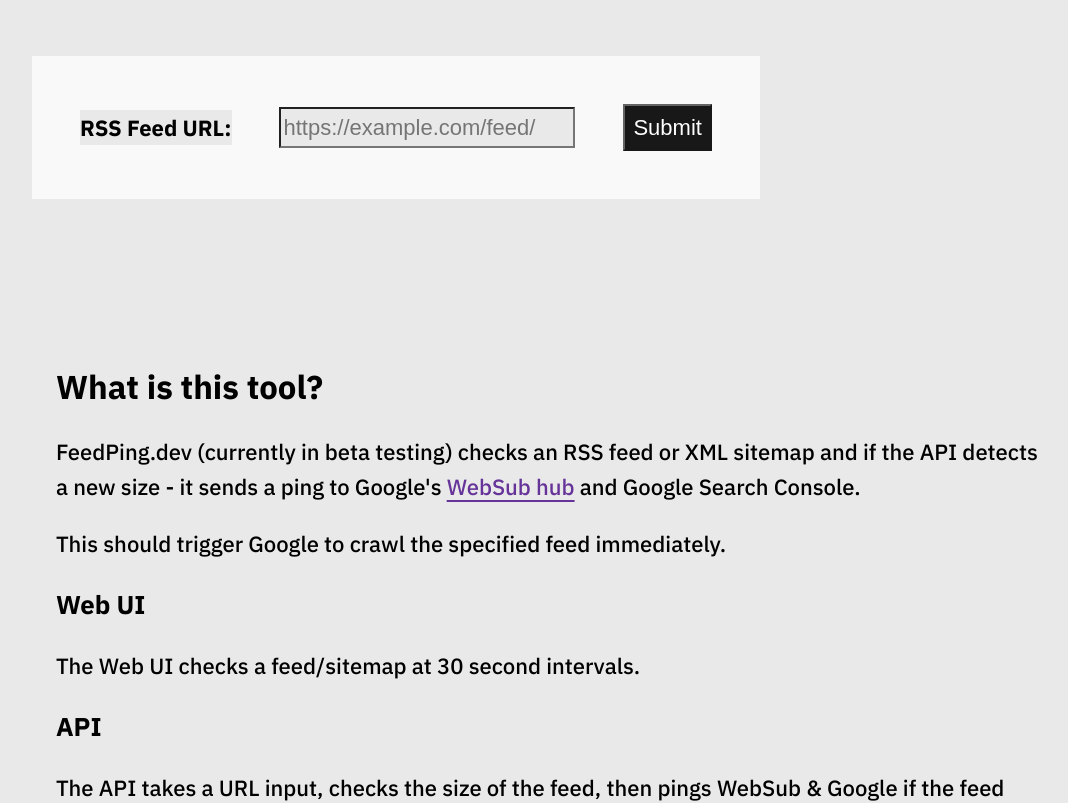
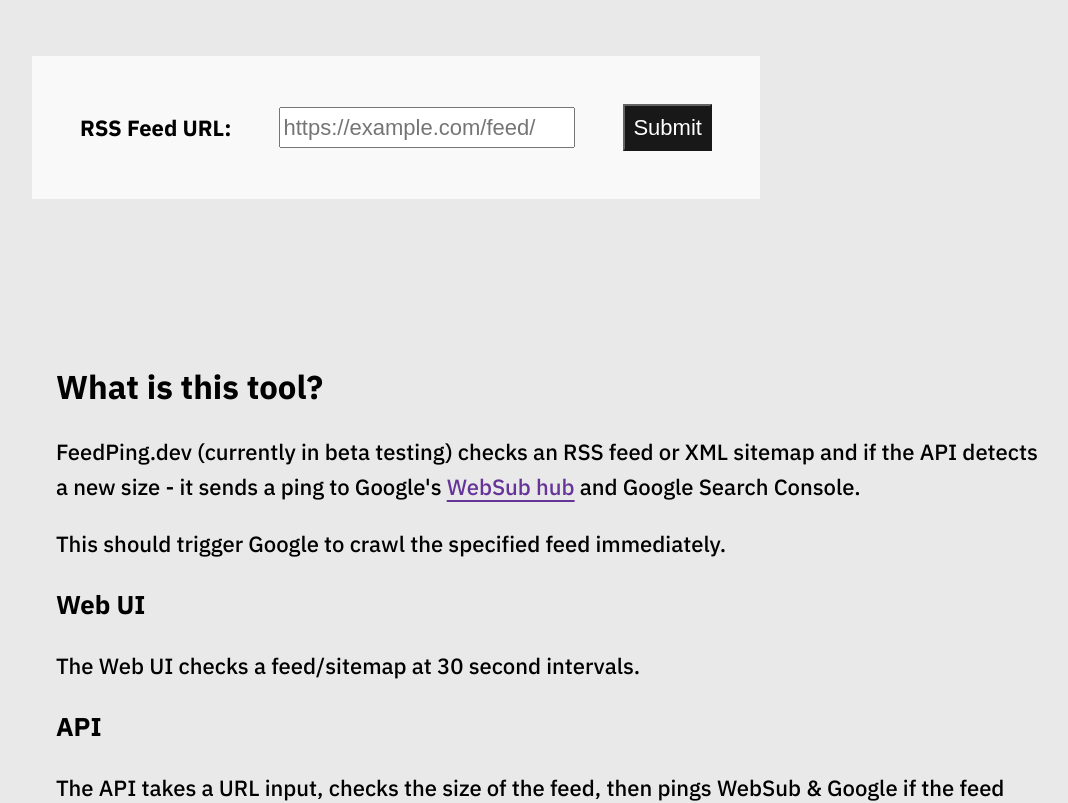
Before and after one commit to colinmcdermott/feedchecker-api, a Next.js app: page / in a window 1280 px wide. Shown: the top 803 px of the page, without its empty margins (24-1092 px from the left). Built offline with nearby package versions, Linux system fonts and the light colour scheme.

Commit message:
Update globals.css

```diff
--- a/styles/globals.css
+++ b/styles/globals.css
@@ -18,7 +18,6 @@
   background-color:var(--background);
 }
 body, input, label {
-  background-color:var(--background);
   font-size: 22px;
   font-weight: 500;
   line-height: 35px;
```
